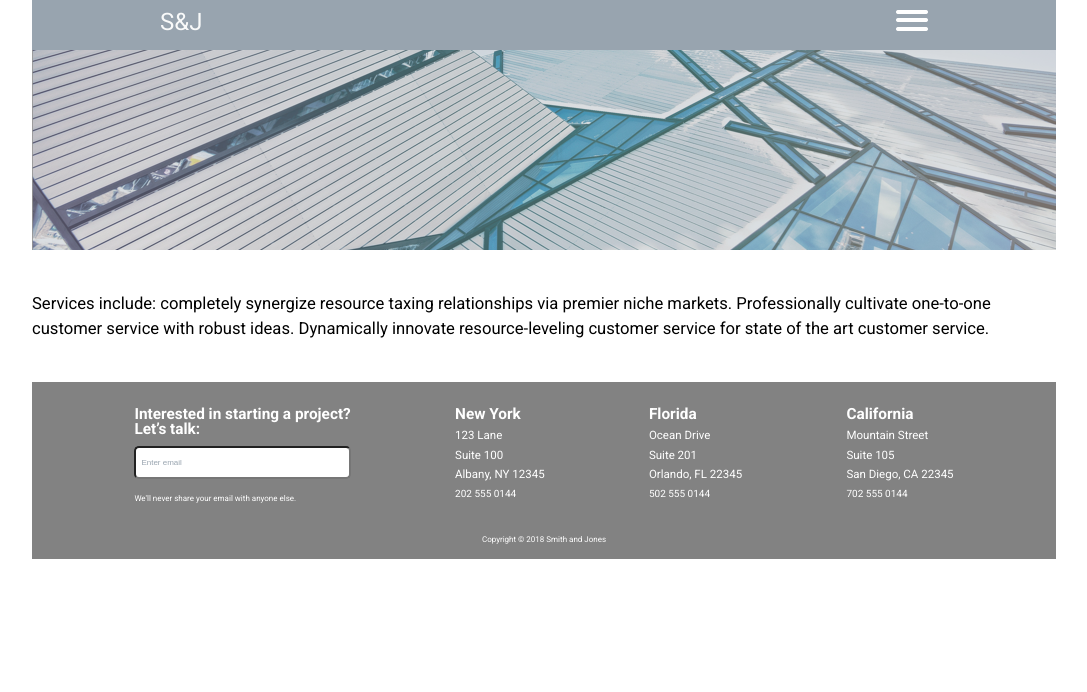
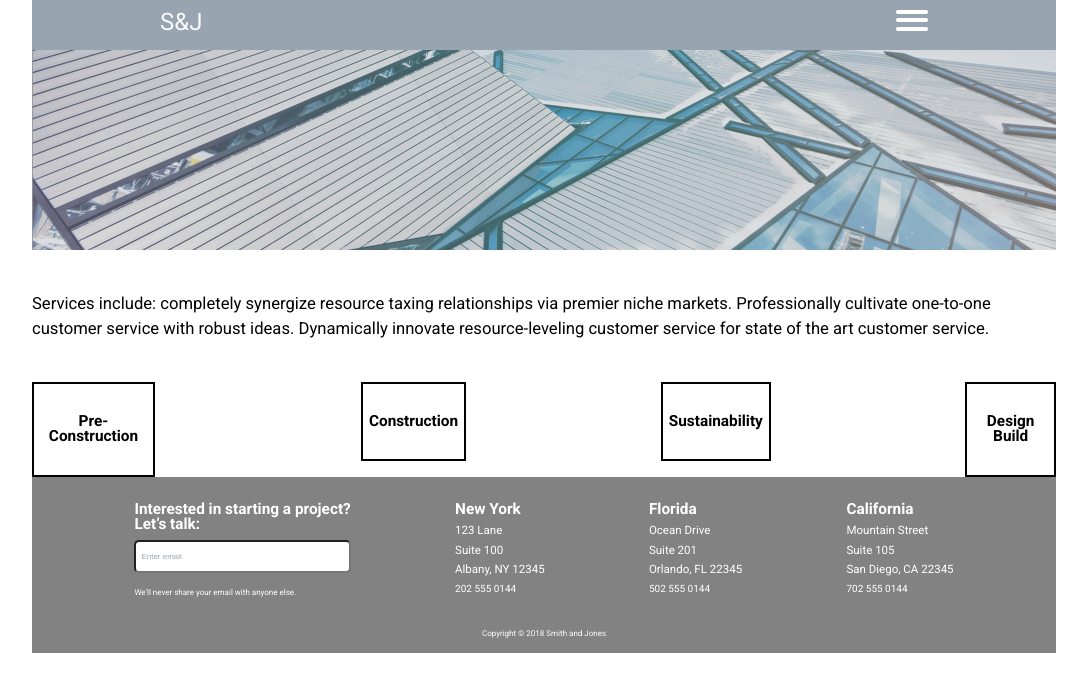
Before and after one commit to RaneWallin/sj-react, a React (Create React App) app: page /services in a window 1280 px wide. Shown: the top 692 px of the page, without its empty margins (96-1183 px from the left). Built offline with nearby package versions, Linux system fonts and the light colour scheme.

Commit message:
starting tabs component

```diff
--- /dev/null
+++ b/src/components/tab.js
@@ -0,0 +1,36 @@
+import React, { Component } from "react";
+
+import "../styles/tab.scss";
+
+class Tab extends Component {
+  state = { tabActive: false };
+
+  toggleContent = tabContent => {
+    if (this.state.tabActive) {
+      tabContent.style.display = "none";
+    } else {
+      tabContent.style.display = "inline-block";
+    }
+  };
+
+  render() {
+    return (
+      <div>
+        <div
+          onBlur={_ => {
+            this.toggleContent(this.props.tabContent);
+          }}
+          onFocus={_ => {
+            this.toggleContent(this.props.tabContent);
+          }}
+          className={"tab"}
+          style={this.props.tabStyles}
+        >
+          {this.props.tabName}
+        </div>
+      </div>
+    );
+  }
+}
+
+export default Tab;
--- a/src/pages/services.js
+++ b/src/pages/services.js
@@ -2,9 +2,10 @@ import React, { Component } from "react";
 import Navigation from "../components/navigation";
 import PageHolder from "../components/page-holder";
 import Header from "../components/header";
+import Tab from "../components/tab";
 
 // styles
-import '../styles/services.scss';
+import "../styles/services.scss";
 
 //images
 import headerImg from "../img/services/services-jumbotron.png";
@@ -17,13 +18,21 @@ class Services extends Component {
         <PageHolder>
           <Navigation />
           <Header headerImage={headerImg} />
-            <div className="service-intro">
-                <p>
-                    Services include: completely synergize resource taxing relationships via premier niche markets.
-                    Professionally cultivate one-to-one customer service with robust ideas. Dynamically innovate
-                    resource-leveling customer service for state of the art customer service.
-                </p>
-            </div>
+          <div className="service-intro">
+            <p>
+              Services include: completely synergize resource taxing
+              relationships via premier niche markets. Professionally cultivate
+              one-to-one customer service with robust ideas. Dynamically
+              innovate resource-leveling customer service for state of the art
+              customer service.
+            </p>
+          </div>
+          <div className={"tabs"}>
+            <Tab tabStles={{ flexBasis: "22%" }} tabName={"Pre-Construction"} />
+            <Tab tabStles={{ flexBasis: "22%" }} tabName={"Construction"} />
+            <Tab tabStles={{ flexBasis: "22%" }} tabName={"Sustainability"} />
+            <Tab tabStles={{ flexBasis: "22%" }} tabName={"Design Build"} />
+          </div>
           <Footer />
         </PageHolder>
       </div>
--- a/src/styles/services.scss
+++ b/src/styles/services.scss
@@ -5,3 +5,12 @@
     font-size: 1.3vw;
   }
 }
+
+.tabs {
+  position: relative;
+  display: flex;
+  flex-direction: row;
+  justify-content: space-between;
+  align-content: stretch;
+  width: 100%;
+}
--- /dev/null
+++ b/src/styles/tab.scss
@@ -0,0 +1,22 @@
+.tab {
+  position: relative;
+  border: 2px solid black;
+  padding: 30px 6%;
+  width: fit-content;
+  text-align: center;
+  font-size: 1.2vw;
+  font-weight: bolder;
+  flex-basis: 22%;
+  //margin: 20px 0;
+  cursor: pointer;
+  //flex-basis: 1;
+  &:hover {
+    background-color: #222;
+    color: #fff;
+    text-align: center;
+  }
+  &:active {
+    background-color: #5e9fb9;
+    color: white;
+  }
+}
```
